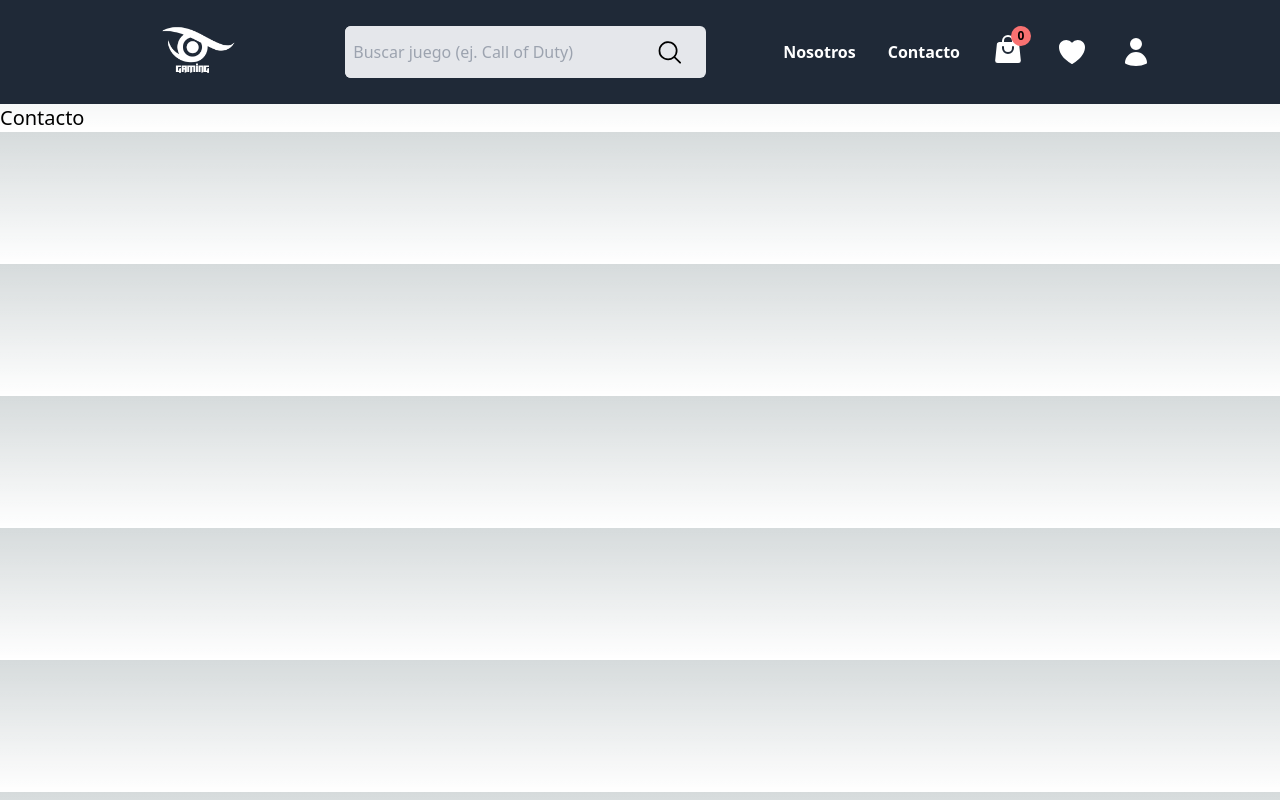
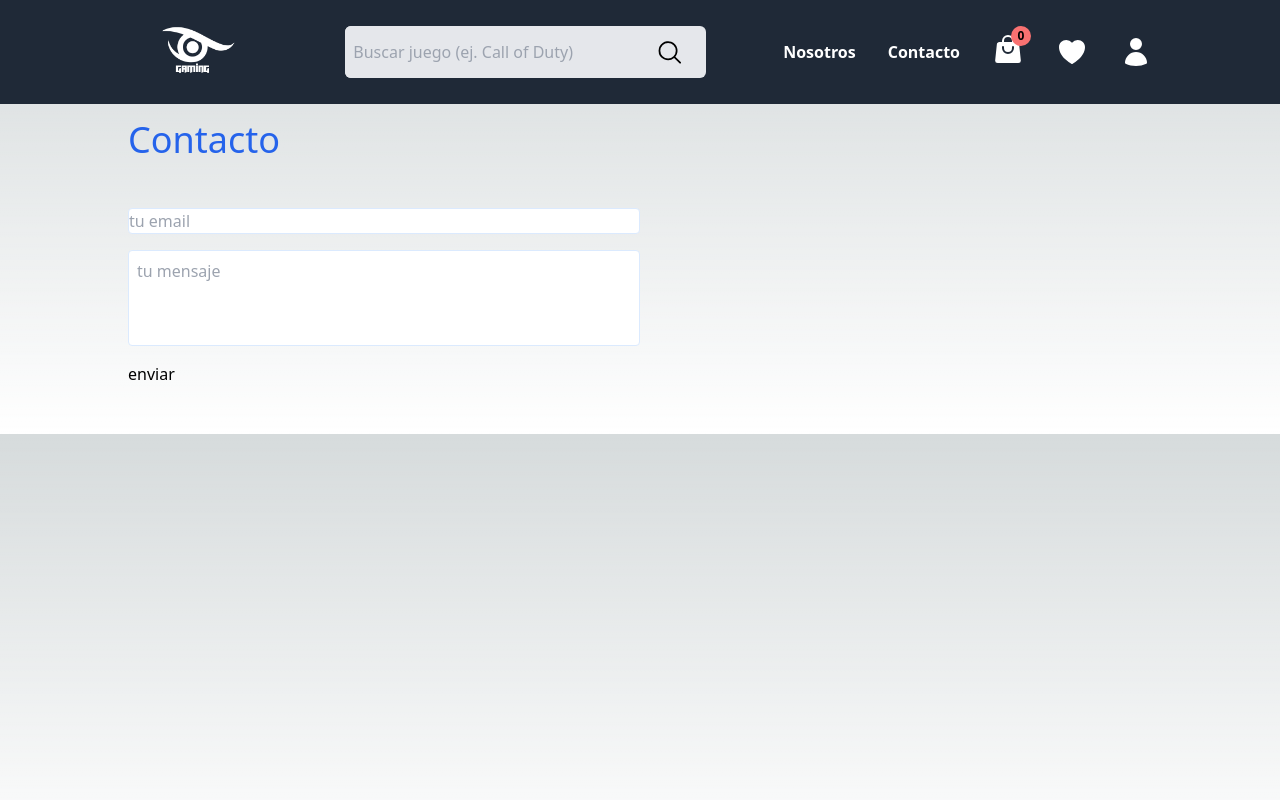
Before and after one commit to JhonEdwar/jhon-obando-next-69775, a Next.js app: page /pages/contacto in a window 1280 px wide. Built offline with nearby package versions, Linux system fonts and the light colour scheme.

Commit message:
data fetching

```diff
--- /dev/null
+++ b/app/api/contacto/route.ts
@@ -0,0 +1,9 @@
+import { NextResponse} from "next/server";
+
+export async function POST(request: Request) {
+    const formData=await request.json()
+    console.log(formData)
+
+    return NextResponse.json('Data recibida correctamente')
+
+}
--- a/app/api/productos/route.ts
+++ b/app/api/productos/route.ts
@@ -1,11 +1,13 @@
 import { NextResponse } from "next/server";
 import { games } from '@/data/products'
+import { revalidateTag } from "next/cache";
 
-const sleep= (timer)=>{
+const sleep= (timer:number)=>{
     return new Promise ((resolve)=>{setTimeout(resolve,timer)})
 }
 
 export async function GET(){
     await sleep(1000)
+    revalidateTag('productos')
     return NextResponse.json(games)
 }
--- /dev/null
+++ b/app/components/contacto/ContactForm.tsx
@@ -0,0 +1,52 @@
+'use client'
+import { useState } from "react"
+import BotonSecondary from "../ui/BotonSecondary"
+
+import React from 'react'
+
+const ContacForm = () => {
+    const[values,setValues]=useState({
+        email:'',
+        text:''
+    })
+
+    const handleChange=(e: React.ChangeEvent<HTMLInputElement | HTMLTextAreaElement>)=>{
+        setValues({
+            ...values,
+            [e.target.name]: e.target.value
+        })
+    }
+
+    const handleSubmit= async (e: React.FormEvent<HTMLFormElement>)=>{
+        e.preventDefault()
+        await fetch('http://localhost:3000/api/contacto',
+        {
+            method:'POST',
+            body:JSON.stringify(values)
+        })
+    }
+
+  return (
+    <form onSubmit={handleSubmit} className="my-12">
+        <input
+        type="email"
+        required
+        placeholder="tu email"
+        className="p2 rounded w-1/2 border border-blue-100 block my-4 text-slate-950	"
+        name="email"
+        onChange={handleChange} />
+
+        <textarea
+        required
+        placeholder="tu mensaje"
+        className="resize-none w-1/2 h-24 p-2 rounded border border-blue-100 block my-4 text-slate-950	"
+        name="text"
+        onChange={handleChange} />
+
+        <button type="submit">enviar</button>
+
+    </form>
+  )
+}
+
+export default ContacForm
--- a/app/components/ui/TopProducts.tsx
+++ b/app/components/ui/TopProducts.tsx
@@ -3,7 +3,12 @@ import ProductCard from './ProductCard'
 import { games } from '@/data/products'
 
 const getPost= async()=>{
-   const response = await fetch('http://localhost:3000/api/productos')
+   const response = await fetch('http://localhost:3000/api/productos',{
+    cache:'force-cache',
+    next:{
+      tags:['productos']
+    }
+   })
    if(!response.ok){
     throw new Error("Wrong get data")
    }
@@ -14,7 +19,7 @@ const FeaturedProduct = async() => {
   const data= await getPost()
   return (
     <div className="pt-[6rem] pb-[3rem] bg-gray-900">
-        <div className="w-[80%] mx-auto flex items-center justify-between">
+        <div className=" flex items-center justify-between">
 
             <h1 className="md:text-[28px] text-[22px] 1g:text-[34px] text-white">
             Productos destacados
--- a/app/layout.tsx
+++ b/app/layout.tsx
@@ -15,7 +15,9 @@ export default function RootLayout({children,}: Readonly<{children: React.ReactN
     <html lang="en">
       <body>
         <Header/>
-        {children}
+        <div className="container">
+          {children}
+        </div>
       </body>
     </html>
   );
--- a/app/page.tsx
+++ b/app/page.tsx
@@ -1,6 +1,5 @@
 // import Image from "next/image";
 // import styles from './main.module.scss'
-import Header from './components/ui/Header'
 import TopProducts from './components/ui/TopProducts';
 
 
--- a/app/pages/contacto/page.tsx
+++ b/app/pages/contacto/page.tsx
@@ -1,8 +1,16 @@
 import React from 'react'
+import ContacForm from '@/app/components/contacto/ContactForm'
 
 const Contacto = () => {
   return (
-    <div className='text-xl'>Contacto</div>
+    <>
+      <main className=' w-[80%] mx-auto'>
+        <h1 className='text-4xl text-blue-600 my-4'>
+          Contacto
+        </h1>
+        <ContacForm/>
+      </main>
+    </>
   )
 }
 
```
